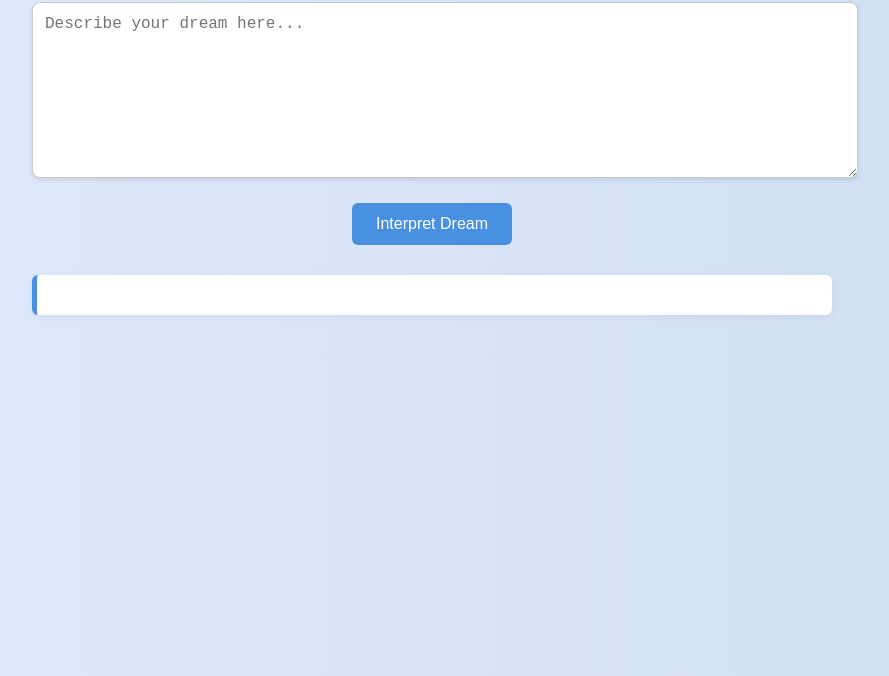
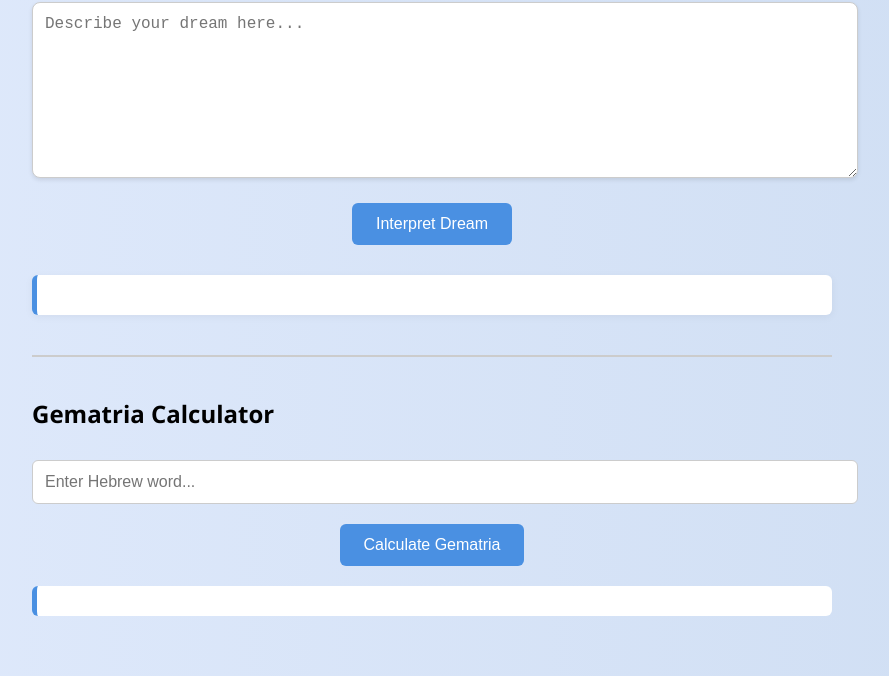
Before and after one commit to alok-108/gematria, a plain HTML site: page index.html in a window 1280 px wide. Shown: the part 124-800 px from the top of the page, without its empty margins (208-1097 px from the left). Drawn offline with Linux system fonts and the light colour scheme.

Commit message:
Update index.html

```diff
--- a/index.html
+++ b/index.html
@@ -67,5 +67,14 @@
 
   <div id="dreamResult"></div>
 
+<!-- START: Gematria Calculator -->
+<hr style="margin: 40px 0; border: none; border-top: 2px solid #ccc;" />
+
+<h2>Gematria Calculator</h2>
+<input type="text" id="gematriaInput" placeholder="Enter Hebrew word..." style="width:100%; padding:12px; font-size:16px; border-radius:6px; border:1px solid #ccc; margin-top:10px;">
+<button id="gematriaBtn">Calculate Gematria</button>
+<div id="gematriaResult" style="margin-top:20px; font-size:18px; background:#fff; padding:15px; border-left:5px solid #4a90e2; border-radius:6px;"></div>
+<!-- END: Gematria Calculator -->
+
 </body>
 </html>
```
